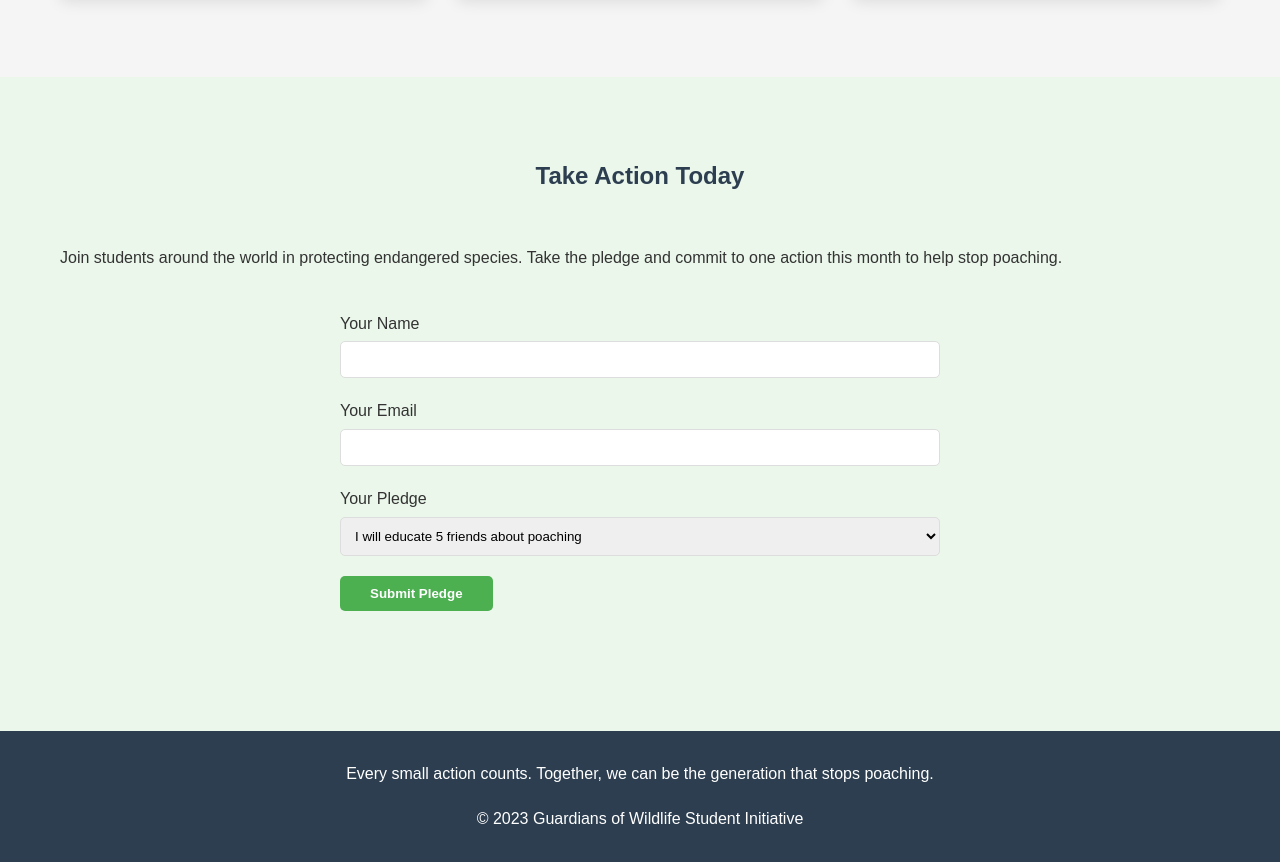
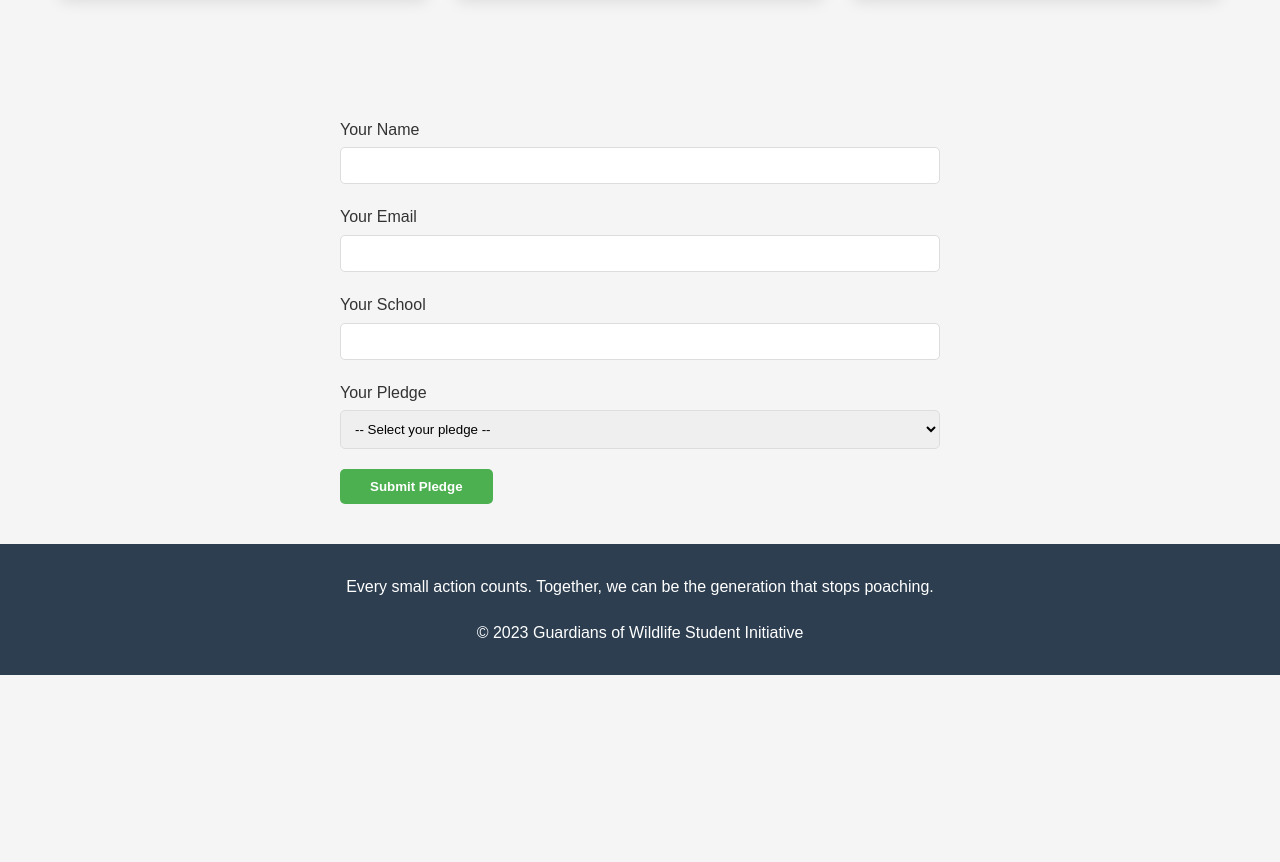
Before and after one commit to EshanthS/english, a plain HTML site: page index.html in a window 1280 px wide. Shown: the part 1397-2259 px from the top of the page. After the commit the page ends 2072 px from the top, so only its background shows below. Drawn offline with Linux system fonts and the light colour scheme.

Commit message:
Update index.html

```diff
--- a/index.html
+++ b/index.html
@@ -216,37 +216,50 @@
     </section>
 
     <!-- Take Action Section -->
-    <section id="take-action" class="about" style="background-color: #eaf7ea;">
-        <div class="container">
-            <h2 class="section-title">Take Action Today</h2>
-            <p>Join students around the world in protecting endangered species. Take the pledge and commit to one action this month to help stop poaching.</p>
-
-            <form style="max-width: 600px; margin: 40px auto;">
+    <!-- Replace the existing form with this -->
+<form action="https://formspree.io/f/mjkoepzd" method="POST" style="max-width: 600px; margin: 40px auto;">
     <div style="margin-bottom: 20px;">
         <label style="display: block; margin-bottom: 5px;">Your Name</label>
-                    <input type="text" style="width: 100%; padding: 10px; border: 1px solid #ddd; border-radius: 5px;">
+        <input type="text" name="name" required style="width: 100%; padding: 10px; border: 1px solid #ddd; border-radius: 5px;">
     </div>
 
     <div style="margin-bottom: 20px;">
         <label style="display: block; margin-bottom: 5px;">Your Email</label>
-                    <input type="email" style="width: 100%; padding: 10px; border: 1px solid #ddd; border-radius: 5px;">
+        <input type="email" name="_replyto" required style="width: 100%; padding: 10px; border: 1px solid #ddd; border-radius: 5px;">
+    </div>
+
+    <div style="margin-bottom: 20px;">
+        <label style="display: block; margin-bottom: 5px;">Your School</label>
+        <input type="text" name="school" style="width: 100%; padding: 10px; border: 1px solid #ddd; border-radius: 5px;">
     </div>
 
     <div style="margin-bottom: 20px;">
         <label style="display: block; margin-bottom: 5px;">Your Pledge</label>
-                    <select style="width: 100%; padding: 10px; border: 1px solid #ddd; border-radius: 5px;">
-                        <option>I will educate 5 friends about poaching</option>
-                        <option>I will organize a fundraiser at my school</option>
-                        <option>I will start a wildlife protection club</option>
-                        <option>I will write to my local representative</option>
+        <select name="pledge" required style="width: 100%; padding: 10px; border: 1px solid #ddd; border-radius: 5px;">
+            <option value="">-- Select your pledge --</option>
+            <option value="educate">I will educate 5 friends about poaching</option>
+            <option value="fundraiser">I will organize a fundraiser at my school</option>
+            <option value="club">I will start a wildlife protection club</option>
+            <option value="letter">I will write to my local representative</option>
+            <option value="other">Other (specify below)</option>
         </select>
     </div>
 
+    <div style="margin-bottom: 20px;" id="customPledge" hidden>
+        <label style="display: block; margin-bottom: 5px;">Custom Pledge</label>
+        <textarea name="custom_pledge" style="width: 100%; padding: 10px; border: 1px solid #ddd; border-radius: 5px;"></textarea>
+    </div>
+
+    <input type="hidden" name="_subject" value="New Wildlife Pledge!">
     <button type="submit" class="btn" style="border: none; cursor: pointer;">Submit Pledge</button>
 </form>
-        </div>
-    </section>
 
+<script>
+    // Show custom pledge field if "Other" is selected
+    document.querySelector('select[name="pledge"]').addEventListener('change', function() {
+        document.getElementById('customPledge').hidden = this.value !== 'other';
+    });
+</script>
     <!-- Footer -->
     <footer>
         <div class="container">
```
Lines whose indentation alone changed are shown as unchanged.
